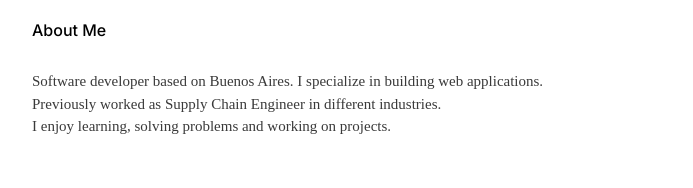
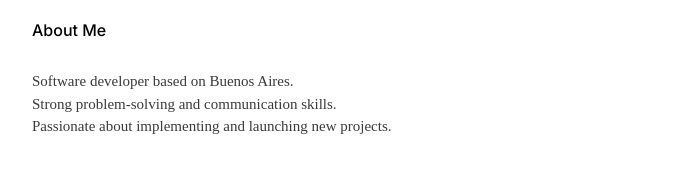
Before and after one commit to nicolasboada/personal-landing-page, a React (Create React App) app: page / in a window 1280 px wide. Shown: the part 443-631 px from the top of the page, without its empty margins (288-981 px from the left). Built offline with nearby package versions, Linux system fonts and the light colour scheme; a web font is replaced by a local one.

Commit message:
update profile

```diff
--- a/src/components/TitleAndProfile.js
+++ b/src/components/TitleAndProfile.js
@@ -28,11 +28,11 @@ const TitleAndProfile = ({ handleCLick }) => {
           <span id={"aboutme"}></span>About Me
         </h2>
         <p>
-          Software developer based on Buenos Aires. I specialize in building web
-          applications.
-          <br /> Previously worked as Supply Chain Engineer in different
-          industries.
-          <br />I enjoy learning, solving problems and working on projects.
+          Software developer based on Buenos Aires.
+          <br />
+          Strong problem-solving and communication skills.
+          <br />
+          Passionate about implementing and launching new projects.
         </p>
       </div>
 
```
